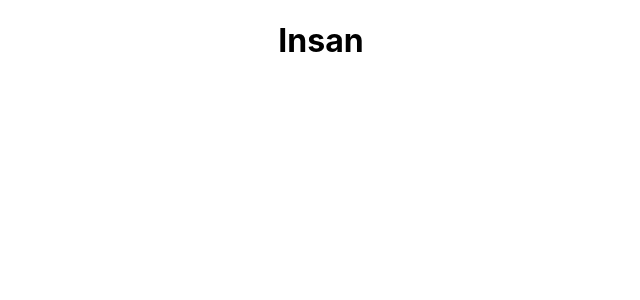
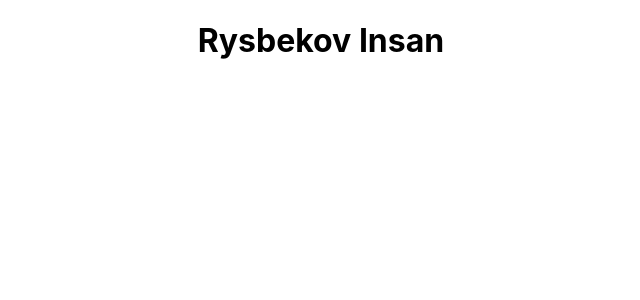
Before and after one commit to InsanRysbekov77/test, a React (Create React App) app: page / in a window 1280 px wide. Shown: the top 300 px of the page, without its empty margins (319-959 px from the left). Built offline with nearby package versions, Linux system fonts and the light colour scheme.

Commit message:
areyousure

```diff
--- a/src/App.js
+++ b/src/App.js
@@ -4,7 +4,7 @@ import './App.css';
 function App() {
   return (
     <div className="App">
-      <h1>Insan</h1>
+      <h1>Rysbekov Insan</h1>
     </div>
   );
 }
```
